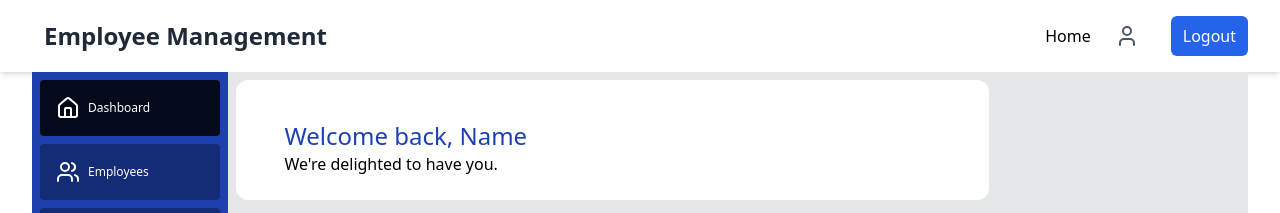
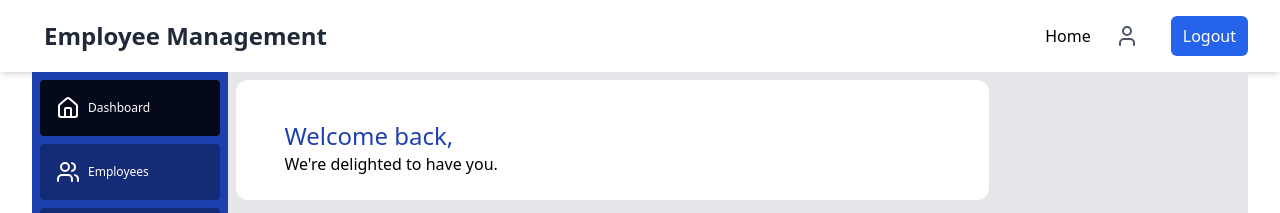
Before and after one commit to DennisRono/Employees-Management-System, a React (Vite) app in the folder client/: page /dash in a window 1280 px wide. Shown: the top 213 px of the page. Built offline with nearby package versions, Linux system fonts and the light colour scheme.

Commit message:
adds cookies to the persons name on dash

```diff
--- a/client/src/pages/Dash.jsx
+++ b/client/src/pages/Dash.jsx
@@ -1,8 +1,10 @@
+import Cookies from 'js-cookie'
+
 const Dash = () => {
   return (
     <>
       <div className="w-9/12 h-1/6 bg-white pt-10 pl-12 rounded-xl">
-        <p className="text-blue-800 text-2xl">Welcome back, Name</p>
+        <p className="text-blue-800 text-2xl">Welcome back, {Cookies.get('username')}</p>
         <p>We&apos;re delighted to have you.</p>
       </div>
       <div className="bg-white w-9/12 h-2/6 pt-12 pl-12 rounded-2xl">
```
